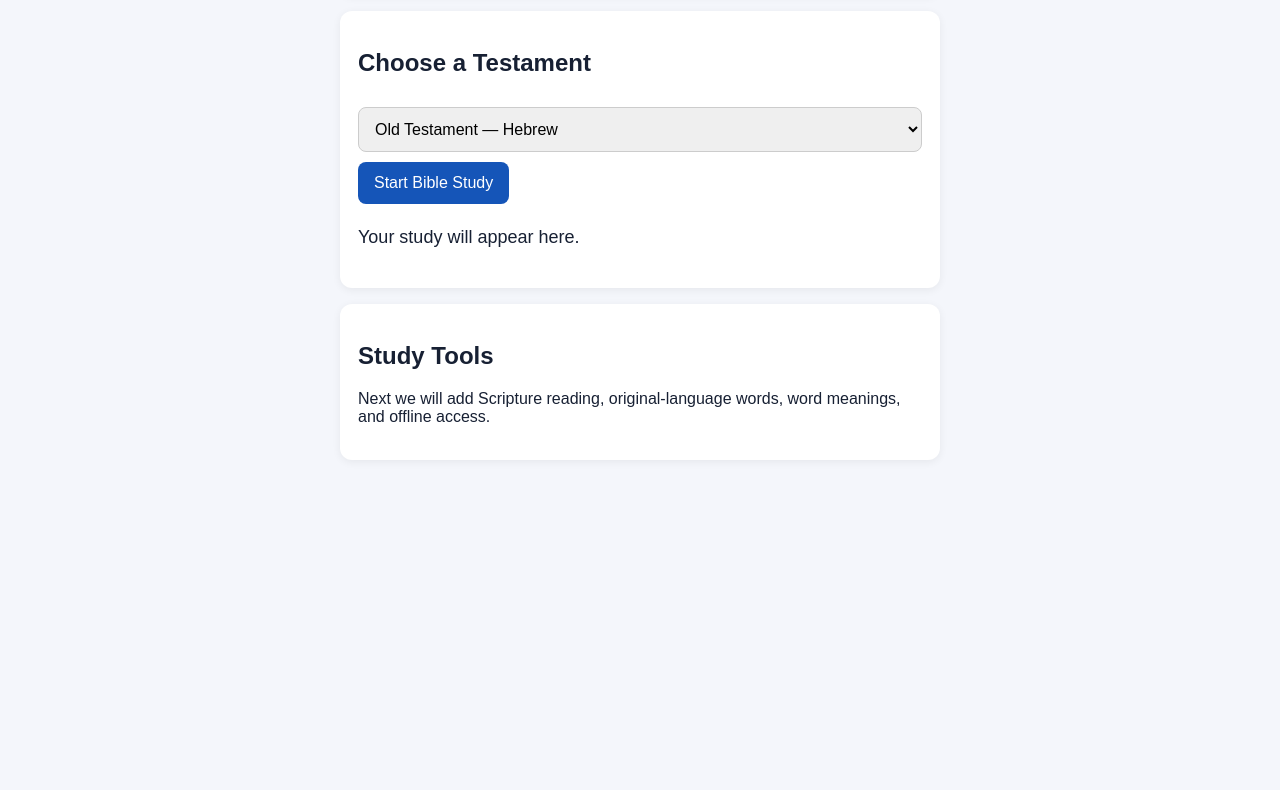
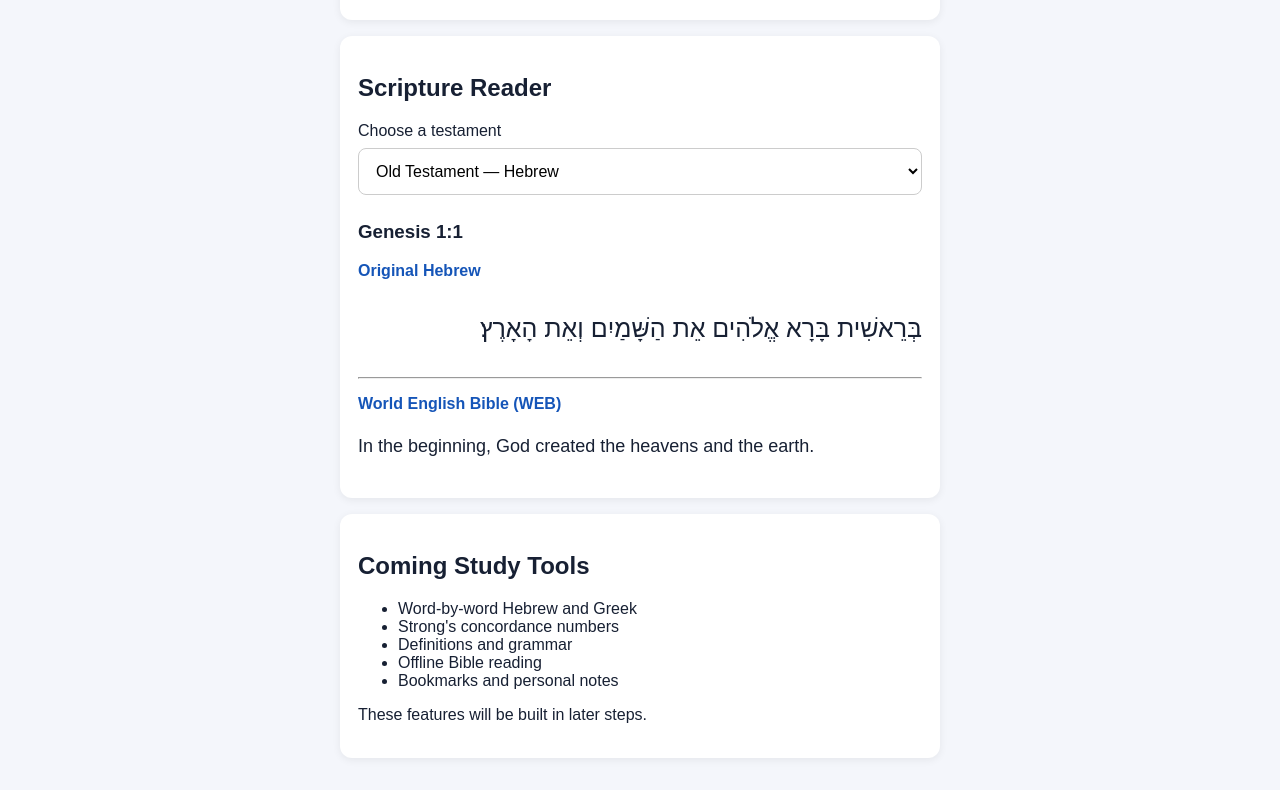
Before and after one commit to soulfreemaduka-oss/bible-study-app, a plain HTML site: page index.html in a window 1280 px wide. Shown: the part 315-1105 px from the top of the page. Before the commit the page ends 827 px from the top, so only its background shows below. Drawn offline with Linux system fonts and the light colour scheme.

Commit message:
Refactor HTML and improve styling for Bible Study App
Updated the HTML structure and styling for the Bible Study App, enhancing the layout and adding new features for scripture study.

```diff
--- a/index.html
+++ b/index.html
@@ -3,27 +3,24 @@
 <html lang="en">
 <head>
 <meta charset="UTF-8">
-  <meta name="viewport" content="width=device-width, initial-scale=1.0">
+<meta name="viewport" content="width=device-width, initial-scale=1">
 <title>Bible Study App</title>
 <style>
 body {
+  margin: 0;
   font-family: Arial, sans-serif;
-      margin: 0;
   background: #f4f6fb;
   color: #172033;
 }
 header {
   background: #092b63;
   color: white;
+  padding: 24px 16px;
   text-align: center;
-      padding: 24px 16px;
-    }
-    header h1 {
-      margin: 0 0 8px;
 }
 main {
   max-width: 600px;
-      margin: 20px auto;
+  margin: auto;
   padding: 16px;
 }
 .card {
@@ -31,72 +28,118 @@
   padding: 18px;
   margin-bottom: 16px;
   border-radius: 12px;
-      box-shadow: 0 2px 8px #00000010;
+  box-shadow: 0 2px 8px #0001;
+}
+select, button {
+  box-sizing: border-box;
+  width: 100%;
+  padding: 13px;
+  margin: 8px 0;
+  border-radius: 8px;
+  font-size: 16px;
+}
+select {
+  border: 1px solid #ccc;
+  background: white;
 }
 button {
   background: #1555b8;
   color: white;
-      border: none;
-      border-radius: 8px;
-      padding: 12px 16px;
-      font-size: 16px;
-      cursor: pointer;
+  border: 0;
+  font-weight: bold;
 }
-    select {
-      width: 100%;
-      padding: 12px;
-      margin: 10px 0;
-      border-radius: 8px;
-      border: 1px solid #ccc;
-      font-size: 16px;
+.original {
+  font-size: 25px;
+  line-height: 1.9;
+  text-align: right;
+  overflow-wrap: anywhere;
 }
-    .verse {
+.english {
   font-size: 18px;
   line-height: 1.7;
+}
+.label {
+  color: #1555b8;
+  font-weight: bold;
 }
 </style>
 </head>
 <body>
+
 <header>
   <h1>📖 Bible Study</h1>
-    <p>Discover the Word in its original languages</p>
+  <p>Explore Scripture in Hebrew, Greek and English</p>
 </header>
 
 <main>
   <section class="card">
     <h2>Welcome</h2>
-      <p>Study Scripture, explore Hebrew and Greek, and grow in understanding.</p>
+    <p>Study God's Word and explore the languages
+    in which the Scriptures were written.</p>
   </section>
 
   <section class="card">
-      <h2>Choose a Testament</h2>
-      <select id="testament">
+    <h2>Scripture Reader</h2>
+
+    <label for="testament">Choose a testament</label>
+    <select id="testament" onchange="showVerse()">
       <option value="old">Old Testament — Hebrew</option>
       <option value="new">New Testament — Greek</option>
     </select>
-      <button onclick="showStudy()">Start Bible Study</button>
-      <p id="result" class="verse">Your study will appear here.</p>
+
+    <div id="passage"></div>
   </section>
 
   <section class="card">
-      <h2>Study Tools</h2>
-      <p>Next we will add Scripture reading, original-language words, word meanings, and offline access.</p>
+    <h2>Coming Study Tools</h2>
+    <ul>
+      <li>Word-by-word Hebrew and Greek</li>
+      <li>Strong's concordance numbers</li>
+      <li>Definitions and grammar</li>
+      <li>Offline Bible reading</li>
+      <li>Bookmarks and personal notes</li>
+    </ul>
+    <p>These features will be built in later steps.</p>
   </section>
 </main>
 
 <script>
-    function showStudy() {
-      const testament = document.getElementById("testament").value;
-      const result = document.getElementById("result");
+const verses = {
+  old: {
+    reference: "Genesis 1:1",
+    language: "Original Hebrew",
+    original:
+      "בְּרֵאשִׁית בָּרָא אֱלֹהִים אֵת הַשָּׁמַיִם וְאֵת הָאָרֶץ׃",
+    english:
+      "In the beginning, God created the heavens and the earth."
+  },
+  new: {
+    reference: "John 1:1",
+    language: "Original Greek",
+    original:
+      "Ἐν ἀρχῇ ἦν ὁ λόγος, καὶ ὁ λόγος ἦν πρὸς τὸν θεόν, καὶ θεὸς ἦν ὁ λόγος.",
+    english:
+      "In the beginning was the Word, and the Word was with God, and the Word was God."
+  }
+};
 
-      if (testament === "old") {
-        result.textContent =
-          "Old Testament selected. Hebrew study tools are coming next.";
-      } else {
-        result.textContent =
-          "New Testament selected. Greek study tools are coming next.";
+function showVerse() {
+  const choice = document.getElementById("testament").value;
+  const verse = verses[choice];
+
+  document.getElementById("passage").innerHTML = `
+    <h3>${verse.reference}</h3>
+    <p class="label">${verse.language}</p>
+    <p class="original" lang="${choice === "old" ? "he" : "el"}"
+       dir="rtl">${verse.original}</p>
+    <hr>
+    <p class="label">World English Bible (WEB)</p>
+    <p class="english">${verse.english}</p>
+  `;
 }
-    }
+
+showVerse();
 </script>
+
 </body>
 </html>
```
Lines whose indentation alone changed are shown as unchanged.
